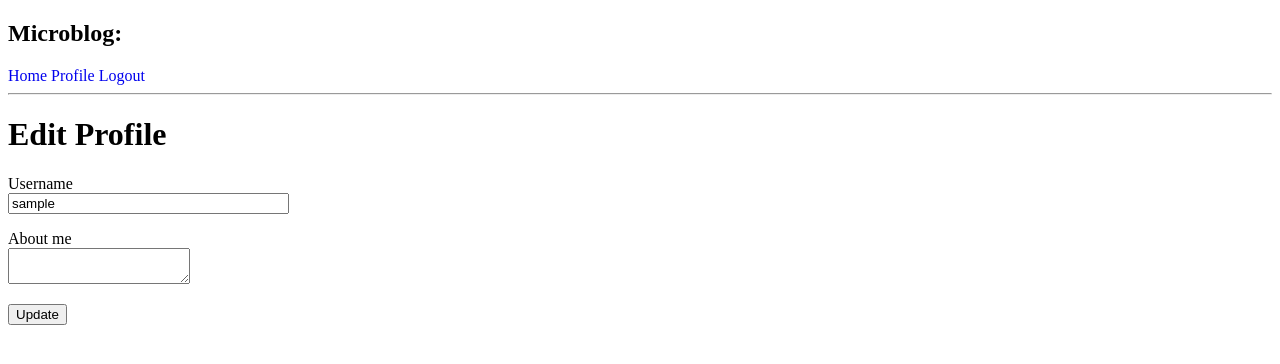
After one commit to K4dZuO/Migeul_Flask, a Flask app: page /edit_profile in a window 1280 px wide. The commit adds this page. Shown: the top 364 px of the page. Run offline with Flask 3, Linux system fonts and the light colour scheme; the visitor is signed in with stand-in values (Sample User, id 1); data comes from the database, SQL or seed files in the repository.

Commit message:
about form for users

```diff
--- a/app/forms.py
+++ b/app/forms.py
@@ -1,5 +1,5 @@
 from flask_wtf import FlaskForm
-from wtforms import StringField, PasswordField, BooleanField, SubmitField, ValidationError, EmailField
+from wtforms import StringField, PasswordField, BooleanField, SubmitField, ValidationError, EmailField, TextAreaField
 from wtforms.validators import DataRequired, Email, EqualTo, Length
 import sqlalchemy as sa
 
@@ -30,3 +30,9 @@ class RegistrationForm(FlaskForm):
         registered_email = db.session.scalar(sa.select(User).where(User.email == email.data))
         if registered_email is not None:
             raise ValidationError("Email already exists.")
+
+
+class ProfileForm(FlaskForm):
+    username = StringField('Username', validators=[DataRequired()])
+    about = TextAreaField('About me', validators=[Length(min=0, max=200)])
+    submit = SubmitField('Update')
--- a/app/routes.py
+++ b/app/routes.py
@@ -5,12 +5,12 @@ from datetime import datetime, timezone
 from urllib.parse import urlsplit
 
 from app.enums import HttpMethod
-from app.forms import LoginForm, RegistrationForm
+from app.forms import LoginForm, RegistrationForm, ProfileForm
 from app.models import User, Post, Comment
 from app import db
 
+
 bp = Blueprint('main', __name__)
-
 
 
 @bp.before_request
@@ -18,6 +18,7 @@ def before_request():
     if current_user.is_authenticated:
         current_user.last_seen = datetime.now(timezone.utc)
         db.session.commit()
+
 
 @bp.route('/', methods=[HttpMethod.GET])
 @bp.route('/index', methods=[HttpMethod.GET])
@@ -43,6 +44,7 @@ def register():
         return redirect(url_for('main.login'))
     return render_template("register.html", form=register_form, title="Registration page")
 
+
 @bp.route("/login", methods=[HttpMethod.GET, HttpMethod.POST])
 def login():
     if current_user.is_authenticated:
@@ -67,6 +69,22 @@ def logout():
     logout_user()
     return redirect(url_for('main.index'))
 
+@bp.route('/edit_profile', methods=[HttpMethod.GET, HttpMethod.POST])
+@login_required
+def edit_profile():
+    profile_form = ProfileForm()
+    if profile_form.validate_on_submit():
+        current_user.username = profile_form.username.data
+        current_user.about = profile_form.about.data
+        db.session.commit()
+        flash('Your changes have been saved.')
+        return redirect(url_for('main.user_profile', username=current_user.username))
+    elif request.method == HttpMethod.GET:
+        profile_form.username.data = current_user.username
+        profile_form.about.data = current_user.about
+    return render_template("edit_profile.html", title="Edit Profile", form = profile_form)
+
+
 @bp.route('/user/<username>')
 @login_required
 def user_profile(username):
--- a/app/static/css/styles.css
+++ b/app/static/css/styles.css
@@ -2,7 +2,7 @@ a {
     text-decoration: none;
 }
 
-span {
+.error {
     color: red;
 }
 
--- /dev/null
+++ b/app/templates/edit_profile.html
@@ -0,0 +1,25 @@
+{% extends "base.html" %}
+
+{% block content %}
+<h1>Edit Profile</h1>
+<form action='' method="POST">
+    {{form.hidden_tag()}}
+    <p>
+        {{form.username.label}}<br>
+        {{ form.username(size=32) }}<br>
+        {% for error in form.username.errors %}
+            <span class="error">[{{ error }}]</span>
+        {% endfor %}
+    </p>
+    <p>
+        {{form.about.label}}<br>
+        {{ form.about(size=32) }}<br>
+        {% for error in form.about.errors %}
+            <span class="error">[{{ error }}]</span>
+        {% endfor %}
+    </p>
+    <p>
+        {{form.submit()}}
+    </p>
+</form>
+{% endblock %}
--- a/app/templates/user.html
+++ b/app/templates/user.html
@@ -13,8 +13,12 @@
             {% else %}
                <br><tr>Last seen: No data - {{user.username}} has never logged in.</tr>
             {% endif %}
+            <br>
+            {% if current_user.username == user.username %}
+                <a href='{{url_for("main.edit_profile")}}'>Edit profile</a>
+            {% endif%}
+    </table>
 
-    </table>
     <h3>Posts</h3>
     {% if posts %}
         {% for post in posts %}
```
